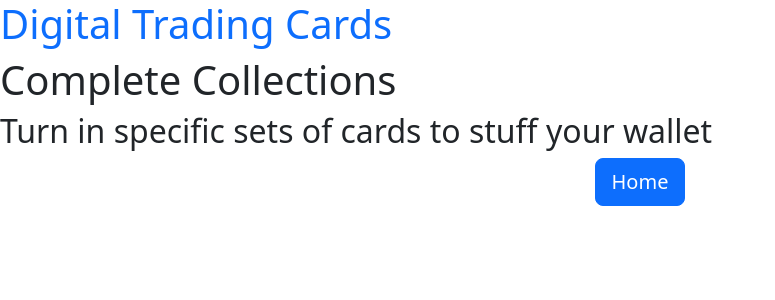
After one commit to IWU-CS253/project-cards, a Flask app: page /collections in a window 1280 px wide. The commit adds this page. Shown: the top 300 px of the page, without its empty margins (0-775 px from the left). Run offline with Flask 2, Linux system fonts and the light colour scheme.

Commit message:
added collections page, as well as link and method to render it

```diff
--- a/app.py
+++ b/app.py
@@ -143,6 +143,11 @@ def transactions():
     transaction_history = cur.fetchall()
 
     return render_template('transactions.html', transaction_history=transaction_history)
+
+
+@app.route('/collections')
+def collections():
+    return render_template('collections.html')
 
 
 @app.route('/wallet_balance', methods=['POST'])
--- /dev/null
+++ b/templates/collections.html
@@ -0,0 +1,15 @@
+{% extends "layout.html" %}
+{% block body %}
+<h1>Complete Collections</h1>
+<h2>Turn in specific sets of cards to stuff your wallet</h2>
+
+
+
+
+
+
+<div class="container text-center">
+  <a class="btn btn-primary btn-lg" href="{{ url_for('home') }}" role="button">Home</a>
+</div>
+
+{% endblock %}
--- a/templates/home.html
+++ b/templates/home.html
@@ -27,7 +27,7 @@
             </div>
 
         <div class="col-4">
-            <a>Complete Collections</a>
+            <a href="{{ url_for('collections') }}">Complete Collections</a>
             <p>Apply the cards you own to unique sets to earn valuable rewards</p>
         </div>
     </div>
```
